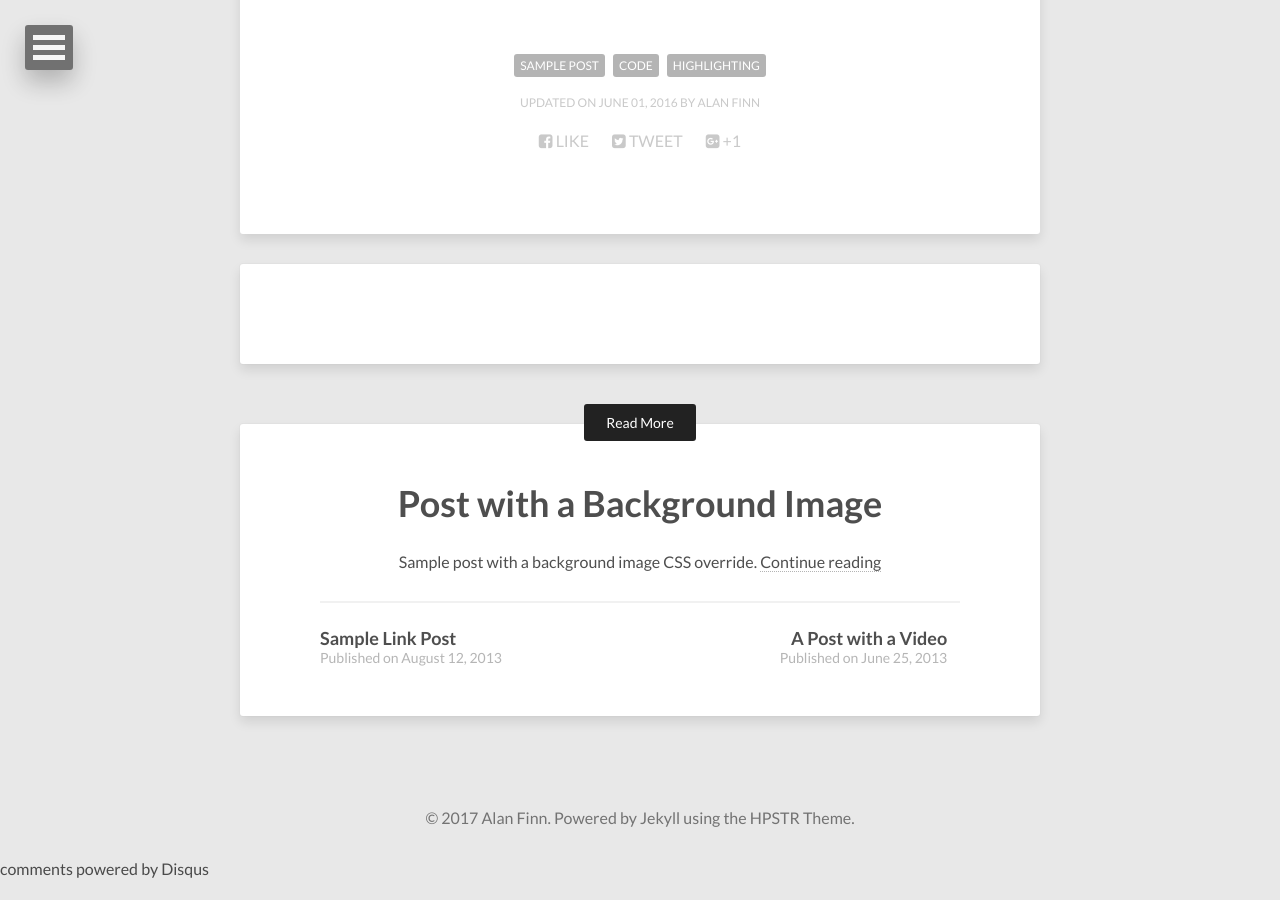
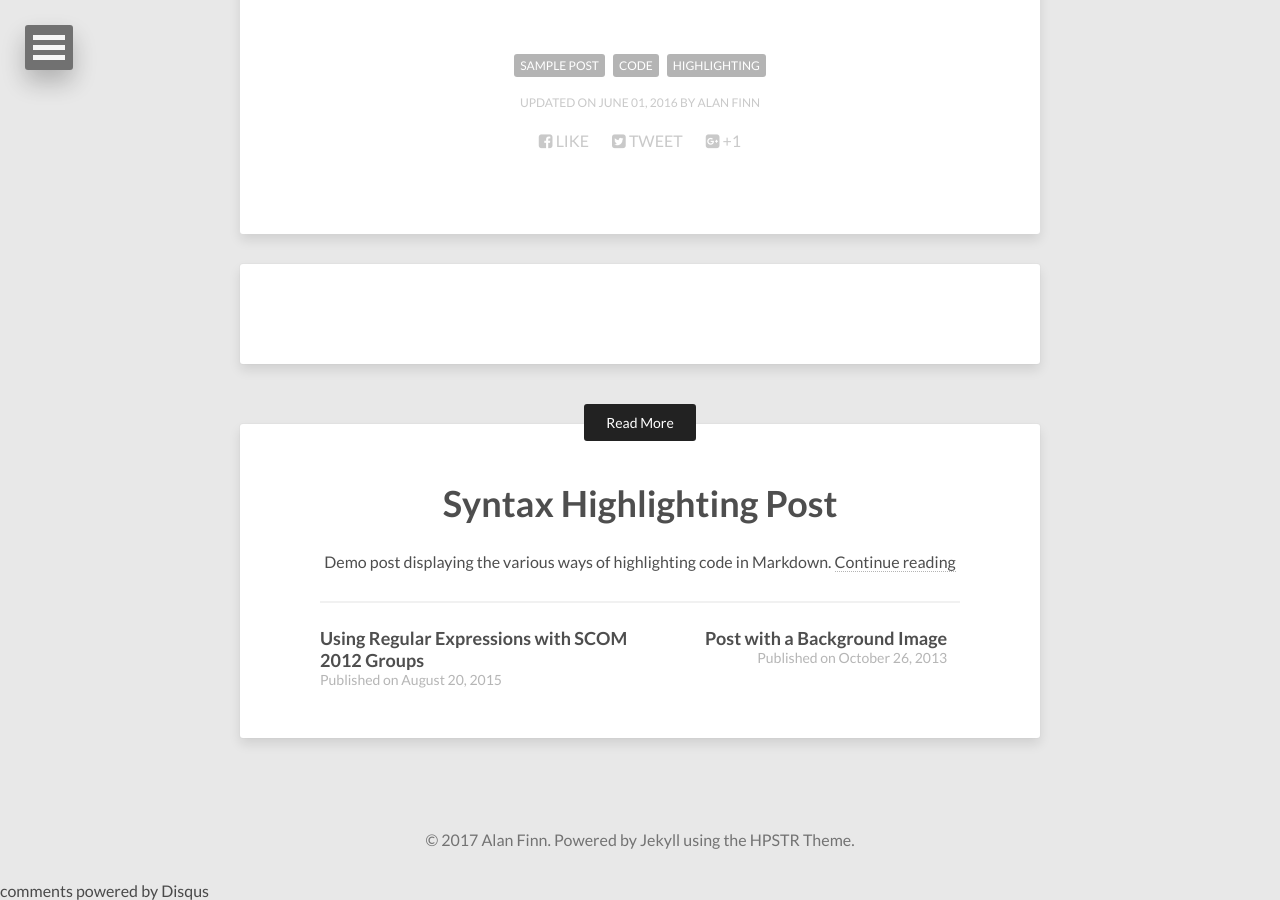
Before and after one commit to alan-finn/alan-finn.github.io, a Jekyll site: the page built from _posts/2013-08-16-code-highlighting-post.md, in a window 1280 px wide and 900 px high, scrolled down 2697 px. Built offline with Jekyll 4.4.1, drawn with Linux system fonts in a browser that asks for light colours; nearby versions of some CDN libraries; comment, search, counter and statistics services are not loaded; before the commit the page ends 3575 px from its top, so only the background shows below that; part of the change alters nothing that is shown.

````diff
--- a/_config.yml
+++ b/_config.yml
@@ -5,7 +5,7 @@ reading_time:     true
 words_per_minute: 200
 # Your site's domain goes here (eg: https://mmistakes.github.io, http://yourdomain.com, etc)
 # When testing locally leave blank or use http://localhost:4000
-url:
+url:              https://alan-finn.github.io
 
 # Owner/author information
 owner:
--- /dev/null
+++ b/_posts/2015-08-20-using-regular-expressions-with-scom-2012-groups.md
@@ -0,0 +1,53 @@
+---
+layout: post
+comments: true
+title: Using Regular Expressions with SCOM 2012 Groups
+date: 2015-08-20 21:08:10.000000000 -05:00
+categories:
+- SCOM 2012
+tags:
+- regex
+meta:
+  _edit_last: '1'
+  _wpas_done_all: '1'
+author:
+  login: alan
+  email: acfinn@gmail.com
+  display_name: alan
+  first_name: ''
+  last_name: ''
+---
+<p>&nbsp;</p>
+<p>A few examples of using regular expressions in group targeting in SCOM.</p>
+<p><u>String pattern matching</u></p>
+<p><strong>(?i:fs)</strong> – This simple pattern will match “fs” in any string and is case-insensitive. For example, DFW-FS01 would match. The parenthesis and question mark stipulate a non-capturing group. A capture group stores regex matches for use later in the expression. Since we don’t need to do anything with the match, the non-capturing group makes more sense and is optimized for this case. The <strong>i:</strong> after the question mark is a modifier that stipulates a case-insensitive match. This would effectively match <strong>fs, Fs, fS, FS</strong>.</p>
+<p><strong>(?i:fs|ps)</strong> – This expands on the previous example to match alternatives in the non-capturing group. Let’s say we wanted to add both file servers and print servers into a group expression. This example would match both DFW-FS01 and DFS-PS01. Think of the pipe symbol like an “or” conditional operator.</p>
+<p><strong>(?i:[pf]s)</strong> – This is another way to get the same results as the previous example. It produces the same matching results. In this case we know that our file servers will be either FS01 or PS01 so we put the “p” and the “f” in brackets which means match either “p” or “f” immediately followed by “s”.</p>
+<p><strong>(?i:[a-z][a-z][a-z]-sql-cl[^c-z])</strong> – We can also match by character ranges and exclude characters as well. The brackets with <strong>a-z</strong> inside mean to match any single character “a” through “z. The caret inside the last bracket negates the match so this would mean match any single character <em>except a character “c” through “z”</em>. This would match something like DFW-SQL-CLA, but not DFW-SQL-CLD.</p>
+<p>&nbsp;</p>
+<p><u>Number pattern matching</u></p>
+<p>Parenthesis, brackets, etc still have the same function with numbers. IP ranges are a good example of common pattern matching in SCOM; some examples are as follows:</p>
+<p><strong>^([0-9]{1,3}).([0-9]{1,3}).([0-9]{1,3}).([0-9]{1,3})$ - </strong>While not the best method, if you are not worried about validating that a valid number was entered in any octect, this is a simple match for an IPv4 pattern. Let’s break this down.</p>
+<ul>
+<li>The caret at the beginning means that this is the start of the string, there should be no characters or digits before this in the match.</li>
+<li>([0-9]{1,3}) is a capturing group similar to what we used in the string matching earlier with the parenthesis. The [0-9] means to match any single digit between 0 and 9. The {1,3} means to repeat the match 1 to 3 times. This is how we match one octet regardless of if there are one, two, or three digits.</li>
+<li>The . or “backslash dot” is how we match the dot between octects. The “dot” is called a meta-character or special character which is used to match any single character in an expression. Since we want it to actually match the “dot” we use the “backslash” to escape and tell the expression to match the “dot” exactly, not as a meta-character.</li>
+<li>We then repeat this pattern again for each octet coming to the $ dollar sign at the end. This simply means that this should be the end of the string and no more characters or digits should come after it. Since we are matching an IP in this example expressly, we don’t expect to see anything afterwards. If you needed to match an IP address as part of a string or sentence where you expect characters after the IP address, simply remove the dollar sign.</li>
+</ul>
+<p>As I mentioned earlier, this is a quick method to match an IP address; however, it will also match 999.999.999.999 which doesn’t fall into any IPv4 scheme I’ve worked with.</p>
+<p>Let’s say we want to match a specific IP address on any particular class B network. The following would meet that criteria: <strong>^(10).([0-9]|[1-9][0-9]|1[0-9][1-9]|2[0-4][0-9]|25[0-5]).(10).(250)</strong>. We already understand the first, third and fourth octet, but what about the second? Let’s split it up between the pipe:</p>
+<p>[1-9] – match any digit between zero and nine. This takes care of single digits.</p>
+<p>[1-9][0-9]  - match anything between 10 and 99.</p>
+<p>1[0-9][1-9] – match anything between 100 and 199.</p>
+<p>2[0-4][0-9] – match anything between 200 and 249. This is where we would limit to allowed IPv4 range.</p>
+<p>25[0-5] – match anything between 250 and 255.</p>
+<p>That’s it. That will cover any number between 1 and 255 in the second octect.</p>
+<p>&nbsp;</p>
+<p>Another example might be to match anything on the 172.24.x.0 network; but the last octet had to match 224 or 225. This would look something like this:</p>
+<p><strong>^(172).(24). ([0-9]|[1-9][0-9]|1[0-9][1-9]|2[0-4][0-9]|25[0-5]).(224|225)$</strong></p>
+<p>&nbsp;</p>
+<p><u>String and number pattern matching</u></p>
+<p>What if we had multiple four node clusters using a naming convention similar to DFW-SQLCL1, DFW-SQLCL2, DFW-SQLCL3, DFW-SQLCL4 and we wanted to group only the first and second nodes from all sites into a group? We would use the following expression:</p>
+<p><strong>(?i:[a-z][a-z][a-z]-sqlcl[1|2])</strong> or another way to shorten it would be <strong>(?i:[a-z]{1,3}-sqlcl)[1|2]</strong>.</p>
+<p>&nbsp;</p>
+<p>It helps to use a regular expression tester when working with these. A couple of good ones are <a href="https://regex101.com">https://regex101.com</a> and <a href="http://regexpal.com">http://regexpal.com</a>. I prefer the first one because there is better explanation of the expression you are building as you build it which helps to understand how the regex works.</p>
--- /dev/null
+++ b/_posts/2017-01-05-test.md
@@ -0,0 +1,20 @@
+---
+layout: post
+comments: true
+title: Syntax Highlighting Post
+description: "Demo post displaying the various ways of highlighting code in Markdown."
+modified: 2016-06-01T15:27:45-04:00
+tags: [sample post, code, highlighting]
+image:
+  feature: abstract-10.jpg
+  credit: dargadgetz
+  creditlink: http://www.dargadgetz.com/ios-7-abstract-wallpaper-pack-for-iphone-5-and-ipod-touch-retina/
+---
+
+
+`set path="test"`
+
+```powershell
+Get-Services -Computer SERVER01 | format-table
+Write-Host "Walla"
+```
````
